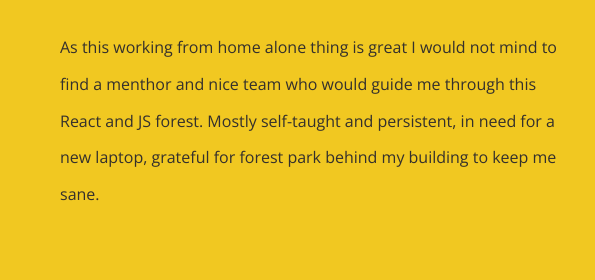
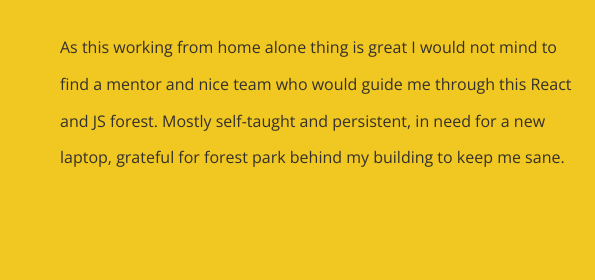
Before and after one commit to VCorak/portfolio, a plain HTML site: page index.html in a window 1280 px wide. Shown: the part 1239-1519 px from the top of the page, 0-595 px from the left. Drawn offline with nearby package versions, Linux system fonts and the light colour scheme.

Commit message:
Fixed typo

```diff
--- a/index.html
+++ b/index.html
@@ -42,7 +42,7 @@
                     </h2>
                     <p>
                         As this working from home alone thing is great I would not
-                        mind to find a menthor and nice team who would guide me through
+                        mind to find a mentor and nice team who would guide me through
                         this React and JS forest. Mostly self-taught and persistent, in need for a new
                         laptop, grateful for forest park behind my building to keep me sane.
 
```
